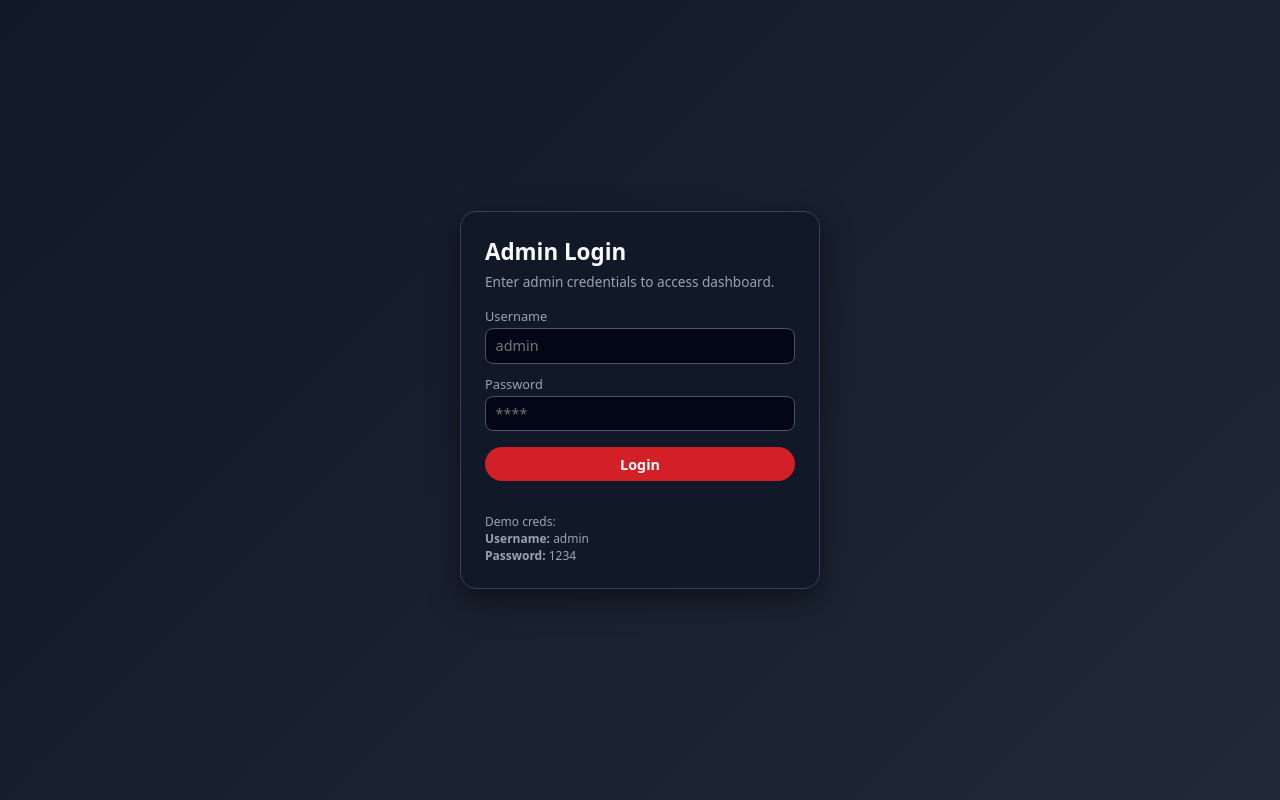
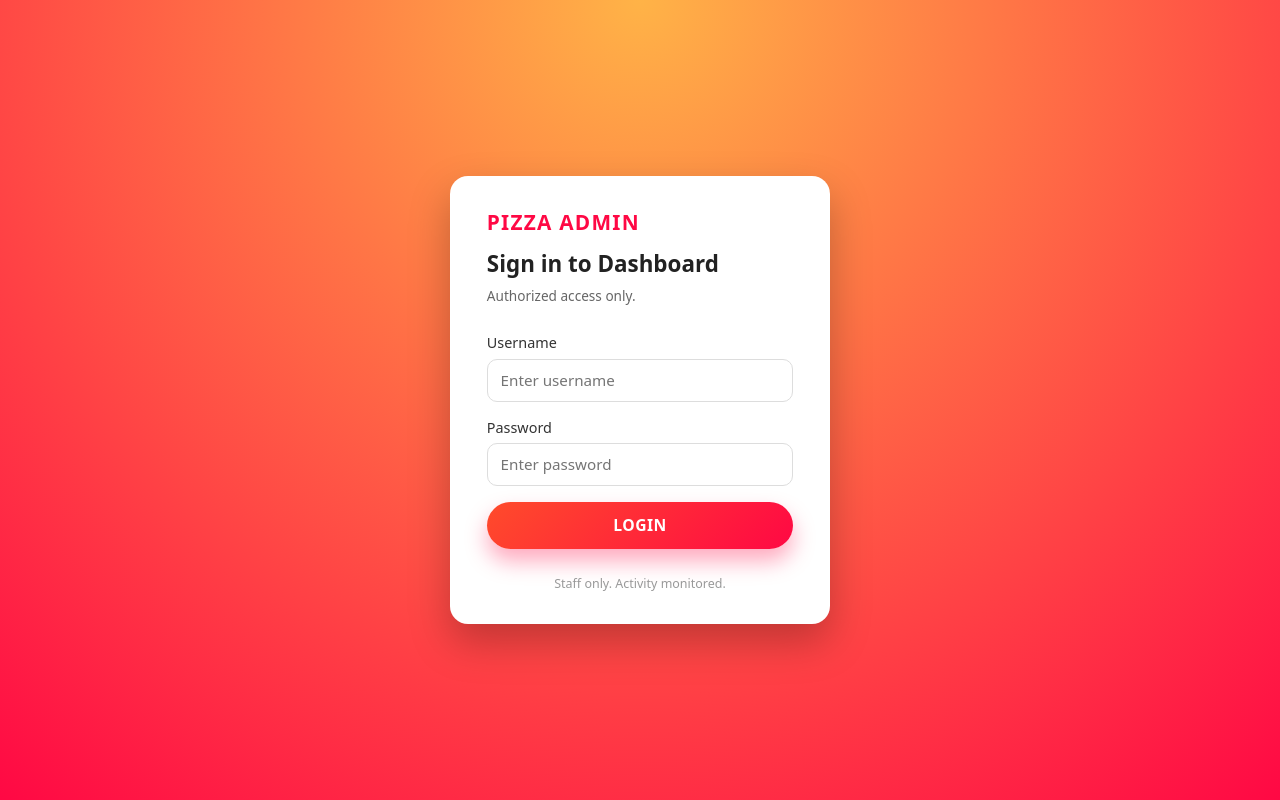
Before and after one commit to mahi423w-sketch/pizza-app, a website: page Public/admin-login.html in a window 1280 px wide. Drawn offline with Linux system fonts and the light colour scheme.

Commit message:
Add admin auth guard and hide credentials

```diff
--- a/Public/admin-login.html
+++ b/Public/admin-login.html
@@ -2,69 +2,167 @@
 <html lang="en">
 <head>
   <meta charset="UTF-8" />
-  <title>Admin Login | Pizza Admin</title>
+  <title>Pizza Admin Login</title>
   <meta name="viewport" content="width=device-width, initial-scale=1.0" />
   <style>
-    *{margin:0;padding:0;box-sizing:border-box;font-family:system-ui,-apple-system,BlinkMacSystemFont,"Segoe UI",sans-serif;}
-    body{
-      min-height:100vh;display:flex;align-items:center;justify-content:center;
-      background:linear-gradient(135deg,#111827,#1f2937);color:#f9fafb;
+    * {
+      box-sizing: border-box;
+      margin: 0;
+      padding: 0;
+      font-family: system-ui, -apple-system, BlinkMacSystemFont, "Segoe UI", sans-serif;
     }
-    .card{
-      background:#111827;padding:1.5rem;border-radius:1rem;width:100%;max-width:360px;
-      box-shadow:0 10px 30px rgba(0,0,0,.5);border:1px solid #374151;
+
+    body {
+      min-height: 100vh;
+      display: flex;
+      align-items: center;
+      justify-content: center;
+      background: radial-gradient(circle at top, #ffb347, #ff0844);
     }
-    h1{font-size:1.4rem;margin-bottom:.3rem;}
-    p{font-size:.85rem;color:#9ca3af;margin-bottom:1rem;}
-    label{font-size:.8rem;color:#9ca3af;margin-bottom:.2rem;display:block;}
-    input{
-      width:100%;padding:.45rem .6rem;border-radius:.5rem;border:1px solid #4b5563;
-      background:#020617;color:#f9fafb;font-size:.9rem;margin-bottom:.7rem;
+
+    .card {
+      background: #ffffff;
+      width: 100%;
+      max-width: 380px;
+      padding: 2rem 2.3rem;
+      border-radius: 18px;
+      box-shadow: 0 18px 40px rgba(0, 0, 0, 0.25);
     }
-    input:focus{outline:none;border-color:#fbbf24;}
-    button{
-      width:100%;padding:.45rem .6rem;border-radius:999px;border:none;
-      background:#d31f26;color:#f9fafb;font-weight:600;font-size:.9rem;cursor:pointer;margin-top:.3rem;
+
+    .logo {
+      font-weight: 800;
+      font-size: 1.3rem;
+      letter-spacing: 0.06em;
+      color: #ff0844;
+      text-transform: uppercase;
+      margin-bottom: 0.75rem;
     }
-    button:hover{filter:brightness(1.05);}
-    .error{font-size:.8rem;color:#fca5a5;margin-top:.3rem;min-height:1rem;}
-    .hint{font-size:.75rem;color:#9ca3af;margin-top:.7rem;}
+
+    h1 {
+      font-size: 1.4rem;
+      margin-bottom: 0.4rem;
+      color: #222;
+    }
+
+    .subtext {
+      font-size: 0.85rem;
+      color: #666;
+      margin-bottom: 1.8rem;
+    }
+
+    label {
+      display: block;
+      font-size: 0.9rem;
+      margin-bottom: 0.4rem;
+      color: #333;
+    }
+
+    input {
+      width: 100%;
+      padding: 0.65rem 0.8rem;
+      border-radius: 10px;
+      border: 1px solid #ddd;
+      font-size: 0.95rem;
+      margin-bottom: 1rem;
+      outline: none;
+      transition: border-color 0.2s, box-shadow 0.2s;
+    }
+
+    input:focus {
+      border-color: #ff4b2b;
+      box-shadow: 0 0 0 1px rgba(255, 75, 43, 0.25);
+    }
+
+    button {
+      width: 100%;
+      padding: 0.8rem;
+      border-radius: 999px;
+      border: none;
+      cursor: pointer;
+      font-weight: 600;
+      font-size: 0.98rem;
+      letter-spacing: 0.03em;
+      text-transform: uppercase;
+      background: linear-gradient(135deg, #ff4b2b, #ff0844);
+      color: #fff;
+      box-shadow: 0 12px 22px rgba(255, 8, 68, 0.35);
+      transition: transform 0.1s ease, box-shadow 0.1s ease, opacity 0.2s;
+    }
+
+    button:hover {
+      transform: translateY(-1px);
+      box-shadow: 0 16px 30px rgba(255, 8, 68, 0.45);
+      opacity: 0.95;
+    }
+
+    button:active {
+      transform: translateY(0);
+      box-shadow: 0 10px 18px rgba(255, 8, 68, 0.35);
+    }
+
+    .error {
+      margin-top: 0.75rem;
+      font-size: 0.86rem;
+      color: #d60000;
+      display: none;
+    }
+
+    .footer {
+      margin-top: 1.6rem;
+      font-size: 0.78rem;
+      color: #999;
+      text-align: center;
+    }
   </style>
 </head>
 <body>
-  <div class="card">
-    <h1>Admin Login</h1>
-    <p>Enter admin credentials to access dashboard.</p>
+  <main class="card">
+    <div class="logo">Pizza Admin</div>
+    <h1>Sign in to Dashboard</h1>
+    <p class="subtext">Authorized access only.</p>
 
-    <label for="user">Username</label>
-    <input type="text" id="user" placeholder="admin" />
+    <form id="loginForm">
+      <label for="username">Username</label>
+      <input type="text" id="username" placeholder="Enter username" required />
 
-    <label for="pass">Password</label>
-    <input type="password" id="pass" placeholder="****" />
+      <label for="password">Password</label>
+      <input type="password" id="password" placeholder="Enter password" required />
 
-    <button id="loginBtn">Login</button>
-    <div class="error" id="error"></div>
+      <button type="submit">Login</button>
 
-    <div class="hint">
-      Demo creds:<br/>
-      <strong>Username:</strong> admin<br/>
-      <strong>Password:</strong> 1234
+      <div id="errorMsg" class="error">Invalid username or password</div>
+    </form>
+
+    <div class="footer">
+      Staff only. Activity monitored.
     </div>
-  </div>
+  </main>
 
   <script>
-    const btn = document.getElementById("loginBtn");
-    const errBox = document.getElementById("error");
+    // ✅ Tumhara username/password (screen par kahin show nahi hoga)
+    const ADMIN_USER = "mithlesh";
+    const ADMIN_PASS = "mithlesh1234";
+    const TOKEN_KEY = "pizzaAdminAuthed";
 
-    btn.addEventListener("click", () => {
-      const user = document.getElementById("user").value.trim();
-      const pass = document.getElementById("pass").value.trim();
+    // Agar already login hai to login page pe aate hi direct admin pe bhej do
+    if (localStorage.getItem(TOKEN_KEY) === "true") {
+      window.location.href = "admin.html";
+    }
 
-      if (user === "admin" && pass === "1234") {
-        localStorage.setItem("pizzaAdminLoggedIn", "true");
-        window.location.href = "/admin.html";
+    const form = document.getElementById("loginForm");
+    const errorMsg = document.getElementById("errorMsg");
+
+    form.addEventListener("submit", (e) => {
+      e.preventDefault();
+      const u = document.getElementById("username").value.trim();
+      const p = document.getElementById("password").value.trim();
+
+      if (u === ADMIN_USER && p === ADMIN_PASS) {
+        // ✅ Login success → token set + admin.html
+        localStorage.setItem(TOKEN_KEY, "true");
+        window.location.href = "admin.html";
       } else {
-        errBox.textContent = "Wrong username or password.";
+        errorMsg.style.display = "block";
       }
     });
   </script>
```
Also changed, not shown: Public/admin.html (+13 -1 lines).
